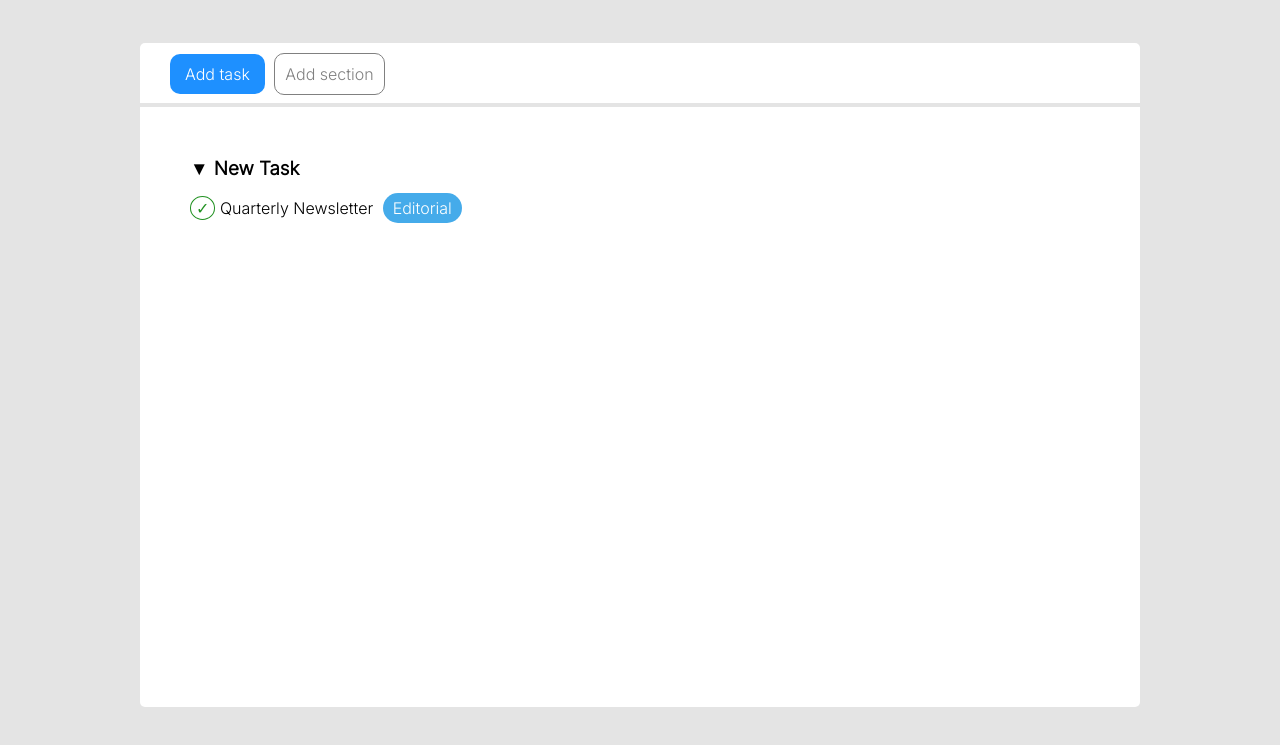
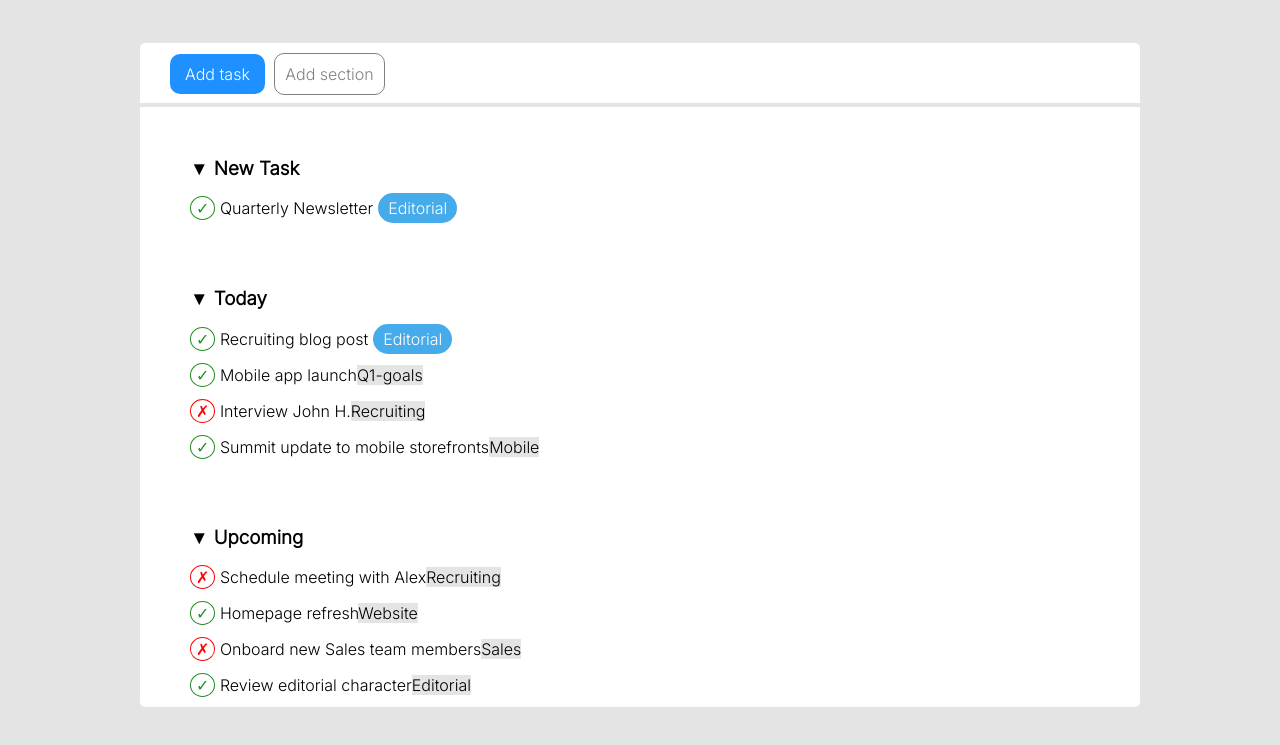
Before and after one commit to LauraBigoni/html-css-toboolist, a plain HTML site: page index.html in a window 1280 px wide. Shown: the part 107-852 px from the top of the page. Drawn offline with Linux system fonts and the light colour scheme.

Commit message:
add all text

```diff
--- a/index.html
+++ b/index.html
@@ -35,7 +35,33 @@
             <div class="third-container">
                     <h3>&#9660; New Task</h3>
                     <p>
-                        <span id="check">&check;</span> Quarterly Newsletter <span class="text-blue">Editorial</span>
+                        <span id="check">&check;</span> Quarterly Newsletter<span class="text-blue">Editorial</span>
+                    </p>
+                    <h3>&#9660; Today</h3>
+                    <p>
+                        <span id="check">&check;</span> Recruiting blog post<span class="text-blue">Editorial</span>
+                    </p>
+                    <p>
+                        <span id="check">&check;</span> Mobile app launch<span class="text-purple">Q1-goals</span>
+                    </p>
+                    <p>
+                        <span id="cross">&cross;</span> Interview John H.<span class="text-green">Recruiting</span>
+                    </p>
+                    <p>
+                        <span id="check">&check;</span> Summit update to mobile storefronts<span class="text-orange">Mobile</span>
+                    </p>
+                    <h3>&#9660; Upcoming</h3>
+                    <p>
+                        <span id="cross">&cross;</span> Schedule meeting with Alex<span class="text-green">Recruiting</span>
+                    </p>
+                    <p>
+                        <span id="check">&check;</span> Homepage refresh<span class="text-pink">Website</span>
+                    </p>
+                    <p>
+                        <span id="cross">&cross;</span> Onboard new Sales team members<span class="text-lightgreen">Sales</span>
+                    </p>
+                    <p>
+                        <span id="check">&check;</span> Review editorial character<span class="text-orange">Editorial</span>
                     </p>
                 </section>
             </div>
```
